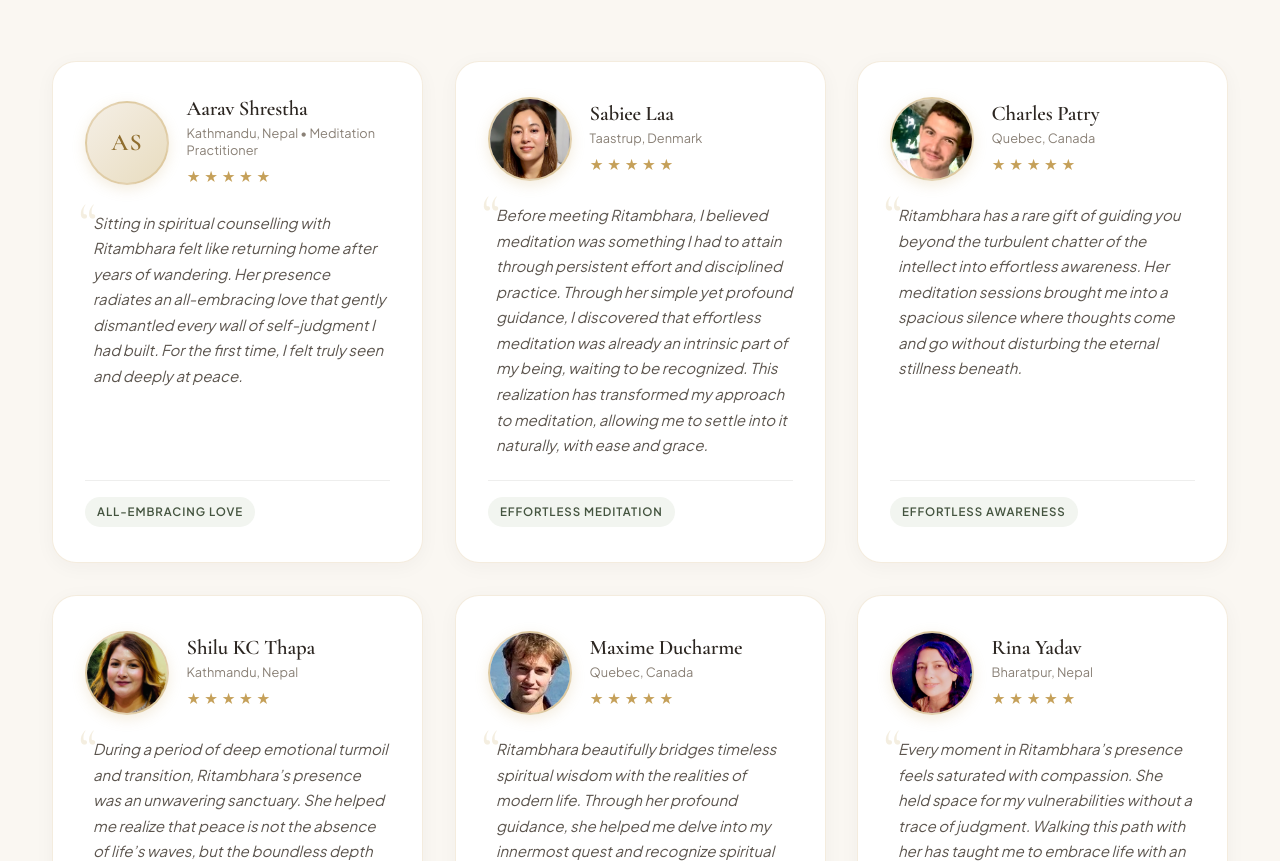
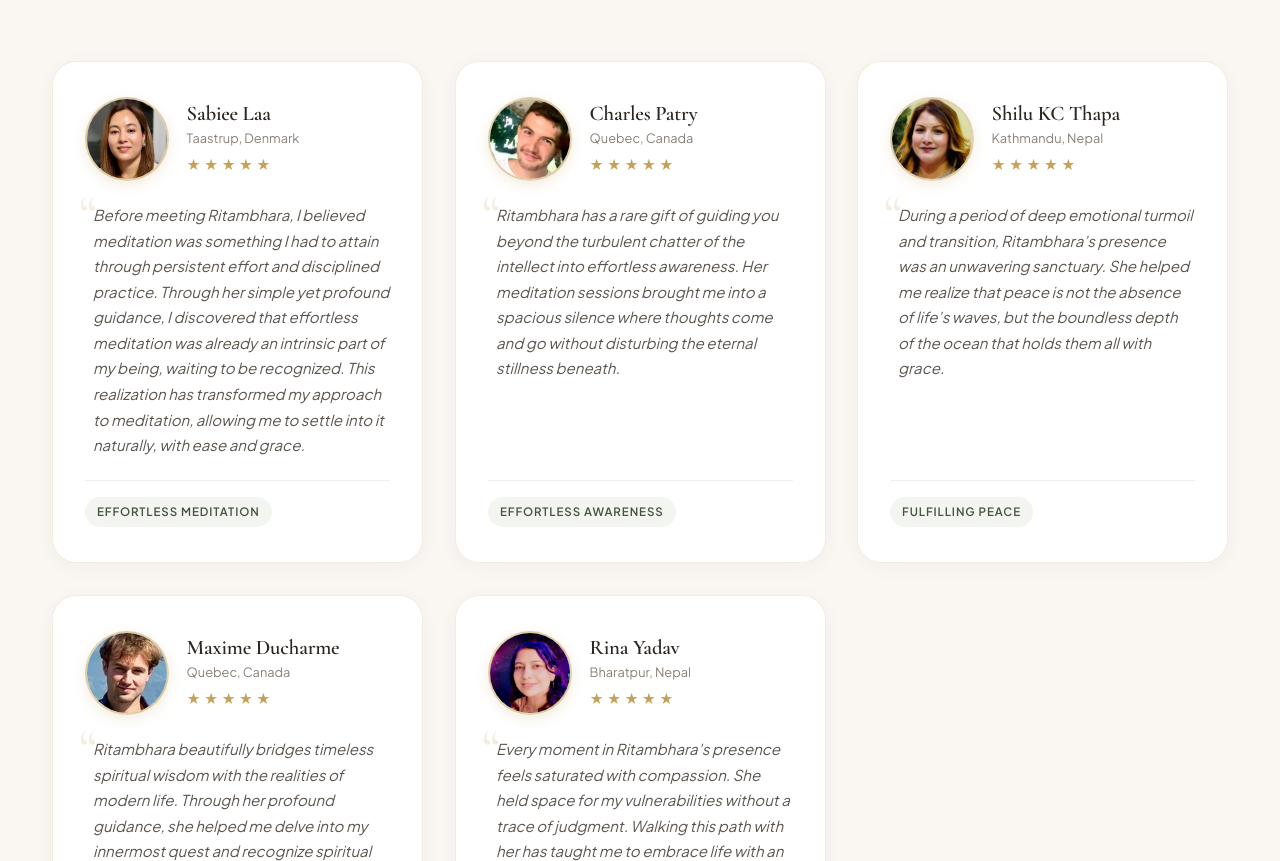
Before and after one commit to rairita/rita-rai, a plain HTML site: page index.html in a window 1280 px wide. Shown: the part 10287-11148 px from the top of the page. Drawn offline with nearby package versions, Linux system fonts and the light colour scheme; a web font is replaced by a local one.

Commit message:
Add files via upload

```diff
--- a/index.html
+++ b/index.html
@@ -1075,38 +1075,6 @@
       </div>
 
       <div class="testimonials-grid">
-
-        <!-- 1. Aarav Shrestha -->
-        <article class="testimonial-card fade-in-element">
-          <div class="testimonial-header">
-            <div class="testimonial-avatar-wrapper">
-              <div class="testimonial-avatar" aria-label="Avatar for Aarav Shrestha">
-                <!-- Photo placeholder: Replace initials with <img src="assets/images/testimonials/aarav.jpg" alt="Aarav Shrestha" class="testimonial-photo"> when picture is ready -->
-                <span class="avatar-initials">AS</span>
-              </div>
-            </div>
-            <div class="testimonial-meta">
-              <h3 class="testimonial-name">Aarav Shrestha</h3>
-              <div class="testimonial-role">Kathmandu, Nepal • Meditation Practitioner</div>
-              <div class="testimonial-stars" aria-label="5 out of 5 stars">
-                <span class="star-icon">★</span>
-                <span class="star-icon">★</span>
-                <span class="star-icon">★</span>
-                <span class="star-icon">★</span>
-                <span class="star-icon">★</span>
-              </div>
-            </div>
-          </div>
-          <div class="testimonial-body">
-            <div class="testimonial-quote-mark" aria-hidden="true">“</div>
-            <p class="testimonial-text">
-              Sitting in spiritual counselling with Ritambhara felt like returning home after years of wandering. Her presence radiates an all-embracing love that gently dismantled every wall of self-judgment I had built. For the first time, I felt truly seen and deeply at peace.
-            </p>
-          </div>
-          <div class="testimonial-footer">
-            <span class="testimonial-tag">All-embracing Love</span>
-          </div>
-        </article>
 
         <!-- 2. Sabiee Laa from Taastrup, Denmark -->
         <article class="testimonial-card fade-in-element">
```
